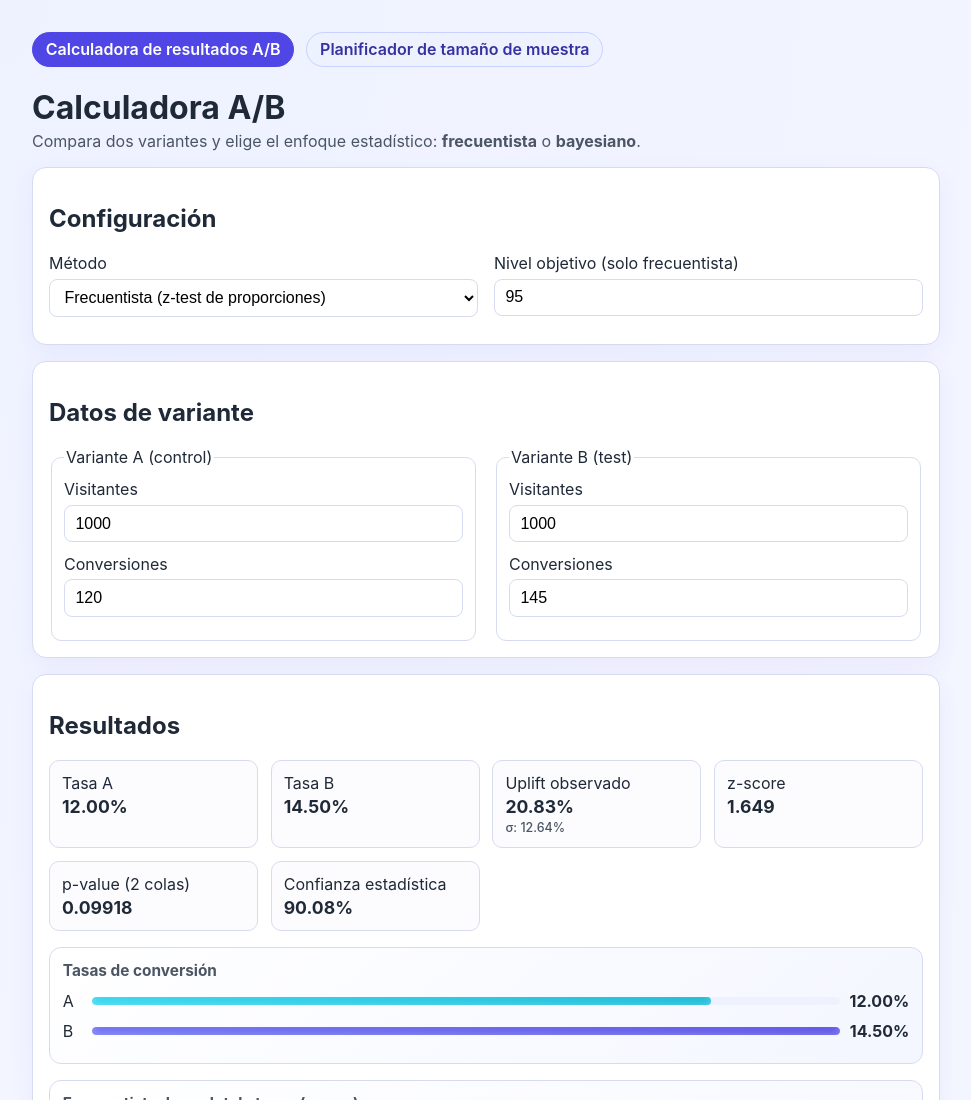
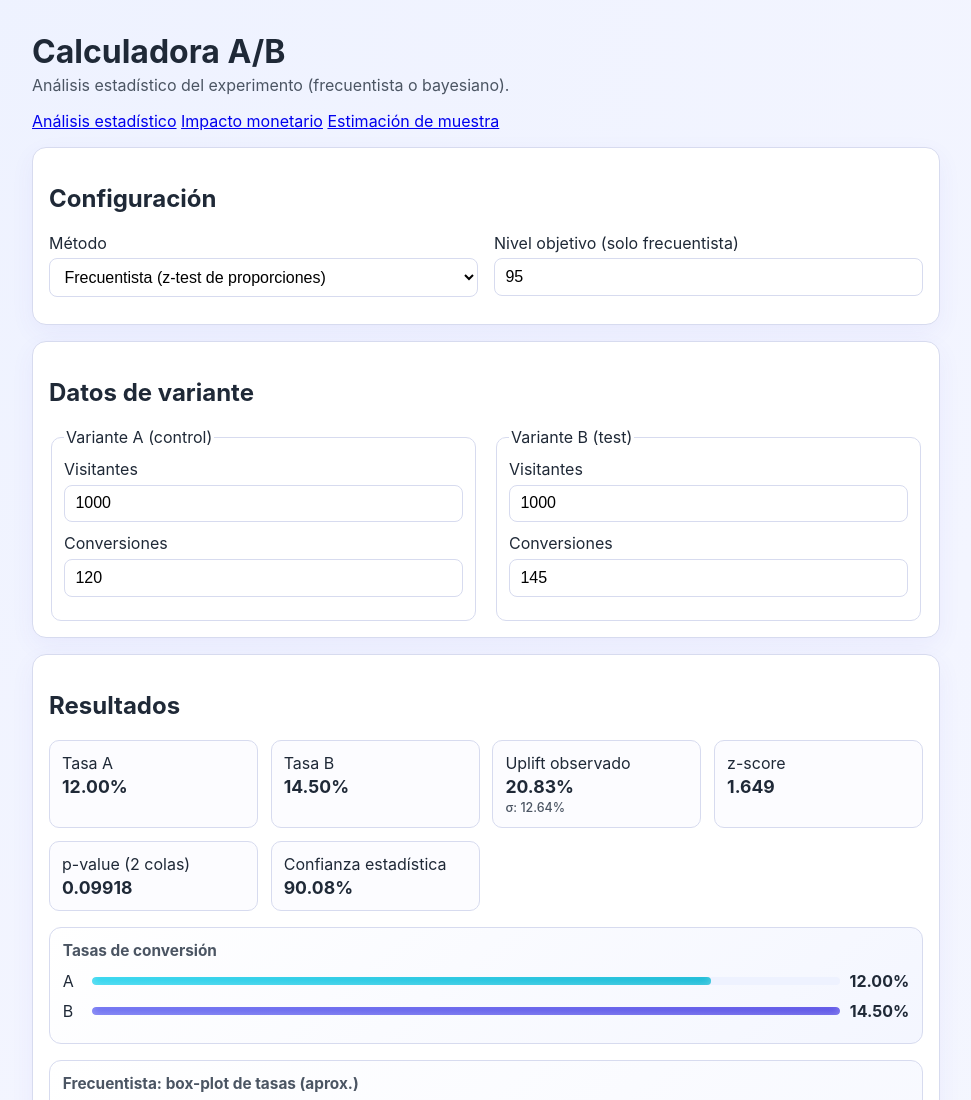
Before and after one commit to JCB1894/CRO_Calculator, a plain HTML site: page index.html in a window 1280 px wide. Shown: the top 1100 px of the page, without its empty margins (154-1125 px from the left). Drawn offline with Linux system fonts and the light colour scheme.

Commit message:
Update index.html

```diff
--- a/index.html
+++ b/index.html
@@ -3,18 +3,19 @@
 <head>
   <meta charset="UTF-8" />
   <meta name="viewport" content="width=device-width, initial-scale=1.0" />
-  <title>Calculadora A/B: Frecuentista o Bayesiana</title>
+  <title>Calculadora A/B · Análisis estadístico</title>
   <link rel="stylesheet" href="styles.css" />
 </head>
 <body>
   <main class="container">
-    <nav class="top-nav" aria-label="Navegación principal">
-      <a class="nav-link active" href="index.html">Calculadora de resultados A/B</a>
-      <a class="nav-link" href="planner.html">Planificador de tamaño de muestra</a>
+    <h1>Calculadora A/B</h1>
+    <p class="subtitle">Análisis estadístico del experimento (frecuentista o bayesiano).</p>
+
+    <nav class="page-nav" aria-label="Calculadoras">
+      <a class="page-link active" href="index.html">Análisis estadístico</a>
+      <a class="page-link" href="impacto-monetario.html">Impacto monetario</a>
+      <a class="page-link" href="estimacion-muestra.html">Estimación de muestra</a>
     </nav>
-
-    <h1>Calculadora A/B</h1>
-    <p class="subtitle">Compara dos variantes y elige el enfoque estadístico: <strong>frecuentista</strong> o <strong>bayesiano</strong>.</p>
 
     <section class="card">
       <h2>Configuración</h2>
```
